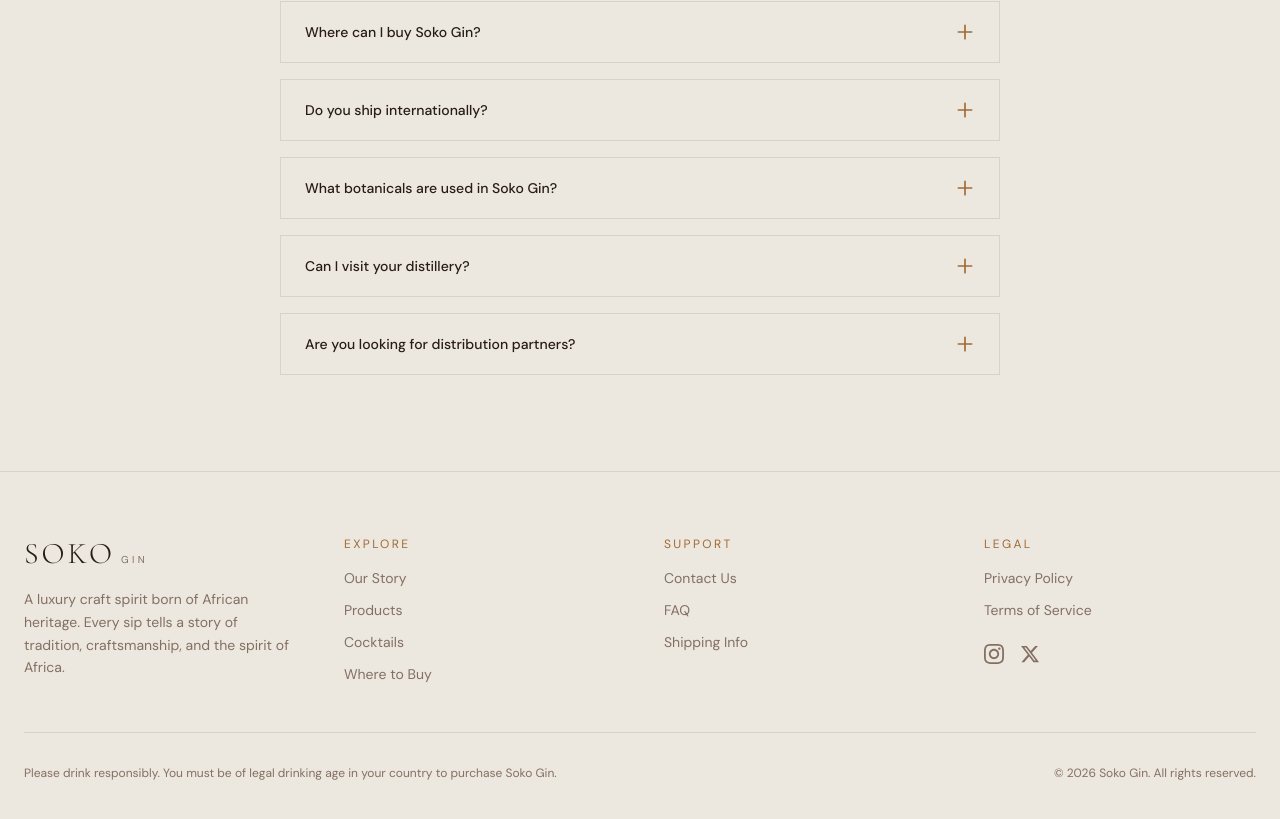
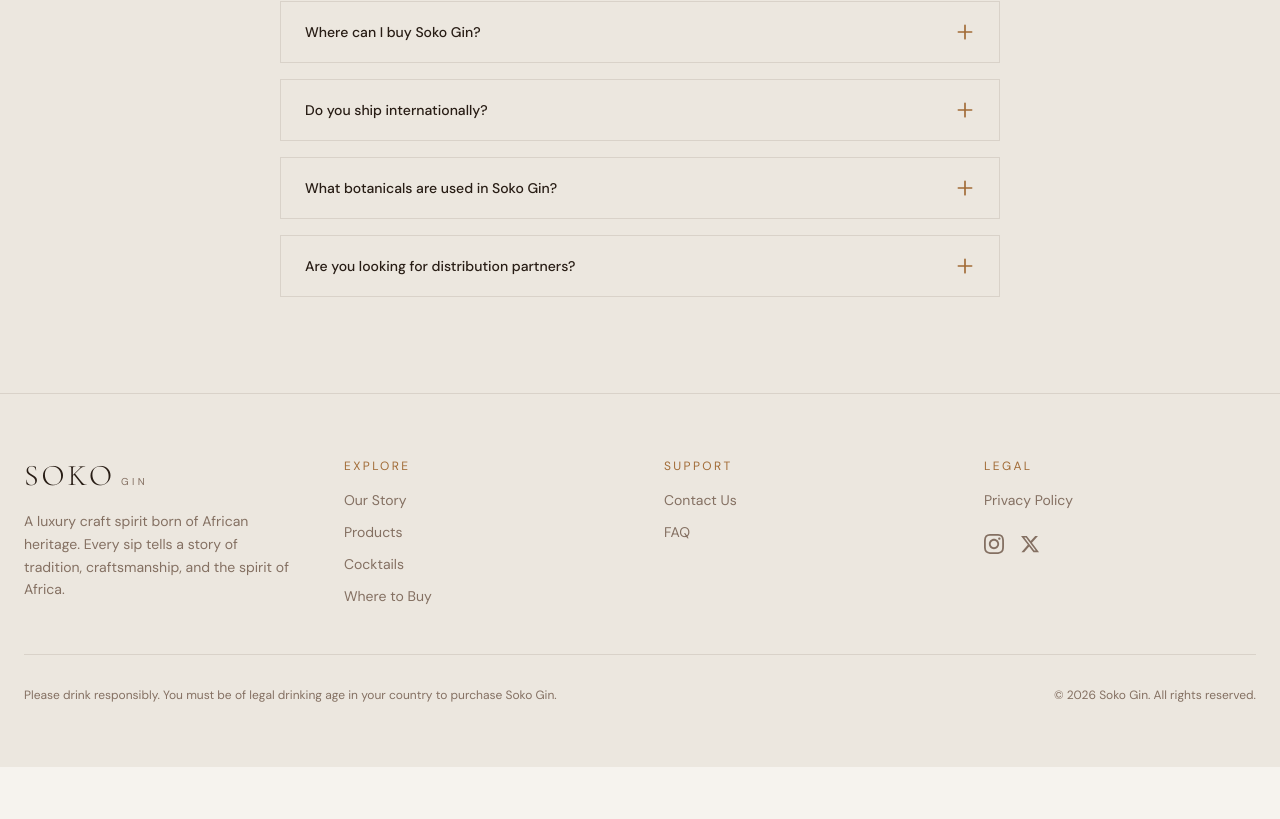
Before and after one commit to mufukuri/soko-v2, a Next.js app: page /contact in a window 1280 px wide. Shown: the part 1120-1939 px from the top of the page. After the commit the page ends 1887 px from the top, so only its background shows below. Built offline with nearby package versions, Linux system fonts and the light colour scheme.

Commit message:
Updated FAQs

```diff
--- a/app/contact/page.tsx
+++ b/app/contact/page.tsx
@@ -11,27 +11,23 @@
   {
     question: "Where can I buy Soko Gin?",
     answer:
-      "Soko Gin is available at select retailers, bars, and online shops across Africa, Europe, and North America. Visit our Where to Buy page for a full list of stockists.",
+      "Soko Gin is available at select retailers, bars, and online shops across Southern Africa. Visit our Where to Buy page for a full list of stockists.",
   },
   {
     question: "Do you ship internationally?",
     answer:
-      "Yes, we ship to most countries where alcohol delivery is permitted. Shipping times and costs vary by destination. Please check our stockists page for online retailers that deliver to your region.",
+      "No, we do not ship internationally. Contact us to enquire about a stockist in your area.",
   },
   {
     question: "What botanicals are used in Soko Gin?",
     answer:
       "Soko Dry Gin features a blend of 12 carefully selected botanicals including juniper berries, orange peel, lemon peel, coriander seeds, cardamom, grains of paradise, dried hibiscus, and angelica root, among others.",
   },
-  {
-    question: "Can I visit your distillery?",
-    answer:
-      "We offer private distillery tours and tastings by appointment. Please contact us to arrange a visit and experience the Soko Gin story firsthand.",
-  },
+
   {
     question: "Are you looking for distribution partners?",
     answer:
-      "We are always interested in connecting with passionate retail and hospitality partners. Please reach out through the contact form below with details about your business and market.",
+      "Yes! We are always interested in connecting with passionate retail and hospitality partners. Please reach out through the contact form below with details about your business.",
   },
 ]
 
--- a/components/footer.tsx
+++ b/components/footer.tsx
@@ -70,12 +70,7 @@
               >
                 FAQ
               </Link>
-              <Link
-                href="/contact#shipping"
-                className="text-sm text-muted-foreground hover:text-foreground transition-colors"
-              >
-                Shipping Info
-              </Link>
+
             </div>
           </div>
 
@@ -88,9 +83,7 @@
               <span className="text-sm text-muted-foreground">
                 Privacy Policy
               </span>
-              <span className="text-sm text-muted-foreground">
-                Terms of Service
-              </span>
+
             </div>
             <div className="mt-6 flex gap-4">
               <a
```
